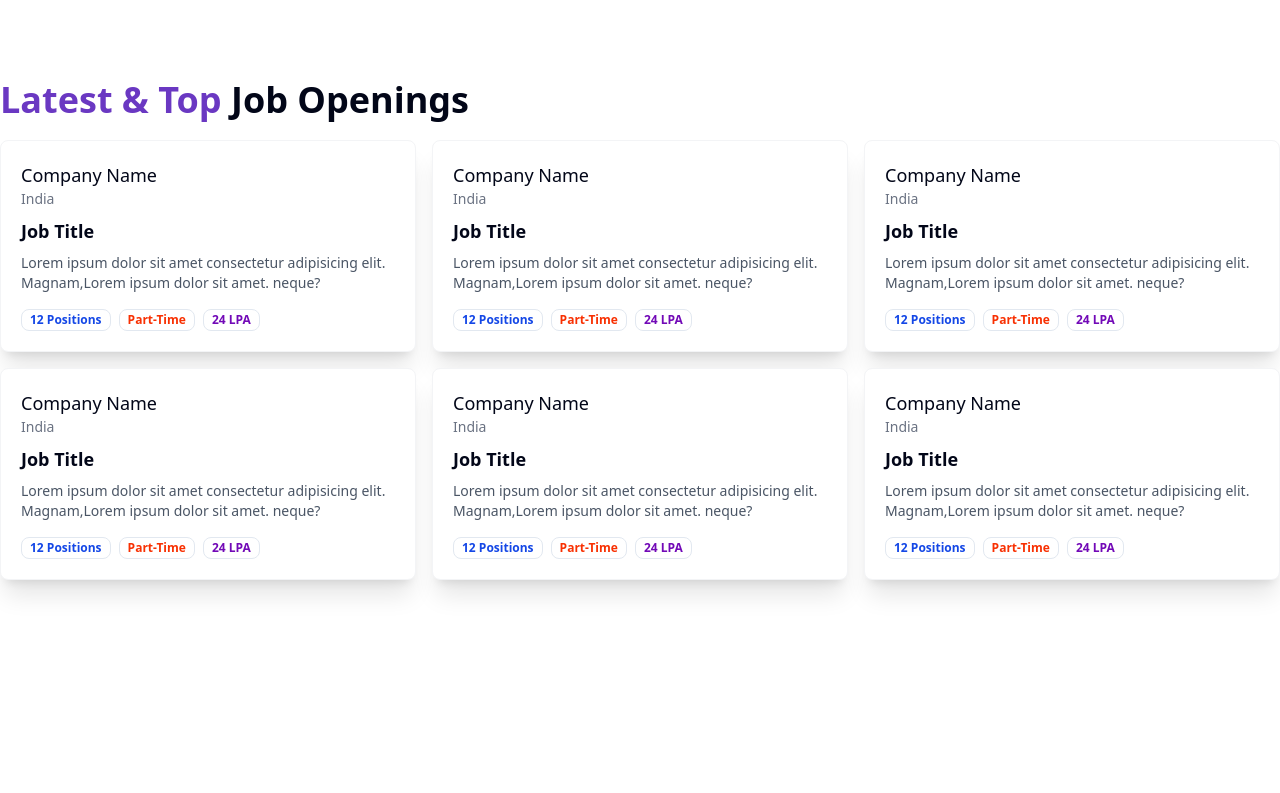
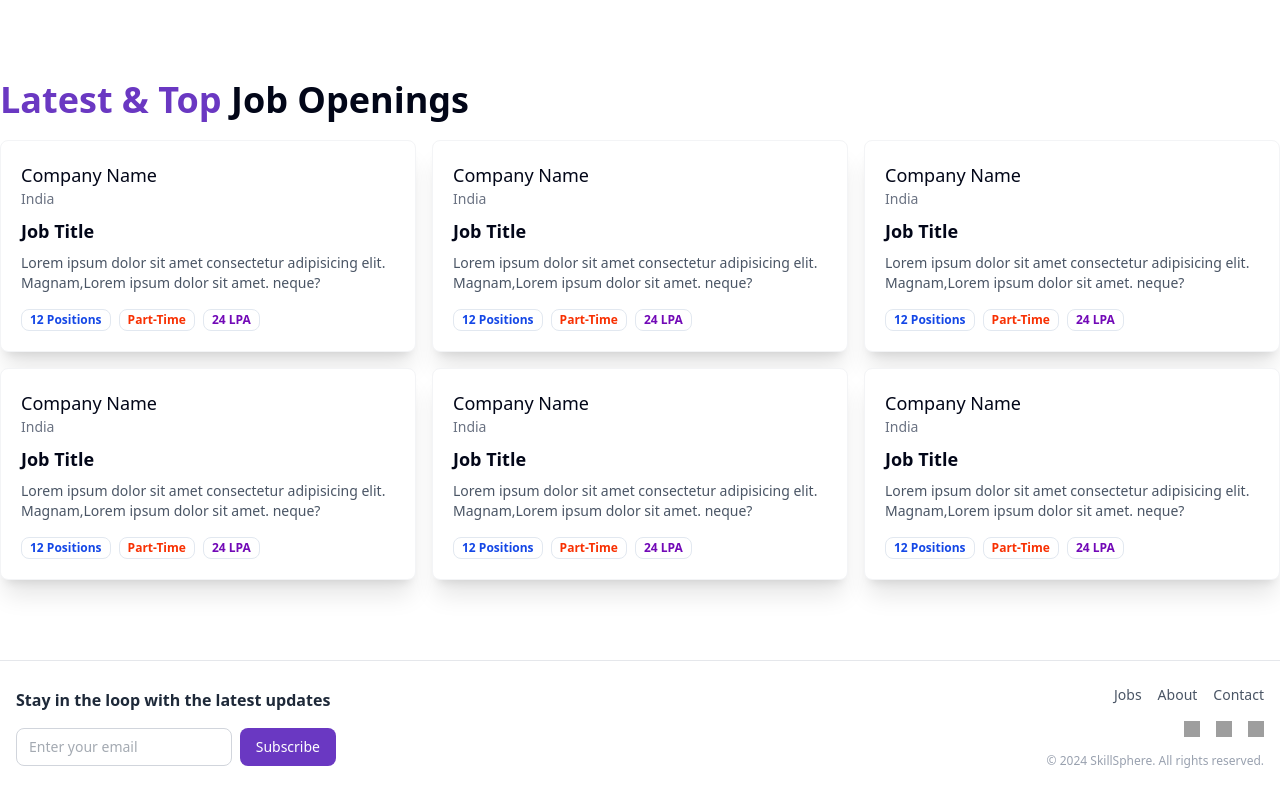
Before and after one commit to subratgupta2704/Skill-Sphere, a React (Vite) app in the folder frontend/: page / in a window 1280 px wide. Shown: the part 478-1271 px from the top of the page. Before the commit the page ends 1138 px from the top, so only its background shows below. Built offline with nearby package versions, Linux system fonts and the light colour scheme; grey boxes are pictures that could not be loaded.

Commit message:
Footer Created

```diff
--- a/frontend/package.json
+++ b/frontend/package.json
@@ -10,6 +10,7 @@
     "preview": "vite preview"
   },
   "dependencies": {
+    "@fortawesome/fontawesome-free": "^6.7.2",
     "@radix-ui/react-avatar": "^1.1.6",
     "@radix-ui/react-label": "^2.1.4",
     "@radix-ui/react-popover": "^1.1.10",
--- /dev/null
+++ b/frontend/src/components/Footer.jsx
@@ -0,0 +1,74 @@
+import React from "react";
+
+const Footer = () => {
+  return (
+    <footer className="bg-white border-t border-gray-200 text-sm text-gray-600 mt-16 w-full">
+      <div className="flex flex-col md:flex-row justify-between items-center px-4 py-6 w-full max-w-screen-xl mx-auto">
+        {/* Left: Call to Action */}
+        <div className="w-full md:w-1/2 flex flex-col items-start gap-2">
+          <h3 className="text-base font-semibold text-gray-800 mb-2">
+            Stay in the loop with the latest updates
+          </h3>
+          <form className="flex gap-2 w-full max-w-xs">
+            <input
+              type="email"
+              placeholder="Enter your email"
+              className="w-full px-3 py-2 rounded-md border border-gray-300 focus:outline-none focus:ring-2 focus:ring-[#6A38C2]"
+            />
+            <button
+              type="submit"
+              className="bg-[#6A38C2] text-white px-4 py-2 rounded-md hover:bg-[#5b30a6] transition"
+            >
+              Subscribe
+            </button>
+          </form>
+        </div>
+
+        {/* Right: Links + Socials */}
+        <div className="w-full md:w-1/2 flex flex-col items-end gap-2 mt-6 md:mt-0">
+          <div className="flex gap-4 mb-2">
+            <a href="/jobs" className="hover:text-[#6A38C2]">
+              Jobs
+            </a>
+            <a href="/about" className="hover:text-[#6A38C2]">
+              About
+            </a>
+            <a href="/contact" className="hover:text-[#6A38C2]">
+              Contact
+            </a>
+          </div>
+
+          <div className="flex gap-4">
+            <a href="https://facebook.com" target="_blank" rel="noreferrer">
+              <img
+                src="https://cdn.jsdelivr.net/npm/simple-icons@v9/icons/facebook.svg"
+                alt="Facebook"
+                className="w-4 h-4 hover:opacity-70"
+              />
+            </a>
+            <a href="https://twitter.com" target="_blank" rel="noreferrer">
+              <img
+                src="https://cdn.jsdelivr.net/npm/simple-icons@v9/icons/twitter.svg"
+                alt="Twitter"
+                className="w-4 h-4 hover:opacity-70"
+              />
+            </a>
+            <a href="https://linkedin.com" target="_blank" rel="noreferrer">
+              <img
+                src="https://cdn.jsdelivr.net/npm/simple-icons@v9/icons/linkedin.svg"
+                alt="LinkedIn"
+                className="w-4 h-4 hover:opacity-70"
+              />
+            </a>
+          </div>
+
+          <p className="text-xs text-gray-400 mt-2">
+            © 2024 SkillSphere. All rights reserved.
+          </p>
+        </div>
+      </div>
+    </footer>
+  );
+};
+
+export default Footer;
--- a/frontend/src/main.jsx
+++ b/frontend/src/main.jsx
@@ -5,6 +5,8 @@ import App from "./App.jsx";
 import { Toaster } from "./components/ui/sonner.jsx";
 import { Provider } from "react-redux";
 import store from "./redux/store.js";
+import "@fortawesome/fontawesome-free/css/all.min.css";
+
 
 createRoot(document.getElementById("root")).render(
   <StrictMode>
--- a/frontend/src/screens/Home.jsx
+++ b/frontend/src/screens/Home.jsx
@@ -3,6 +3,7 @@ import Navbar from "../components/Navbar";
 import HeroSection from "../components/HeroSection";
 import CategoryCarousel from "../components/CategoryCarousel";
 import LatestJobs from "../components/LatestJobs";
+import Footer from "../components/Footer";
 
 const Home = () => {
   return (
@@ -11,7 +12,7 @@ const Home = () => {
       <HeroSection />
       <CategoryCarousel />
       <LatestJobs />
-      {/* <Footer /> */}
+      <Footer />
     </div>
   );
 };
```
Also changed, not shown: 1 other file (tests, documents, lock files or other folders).
